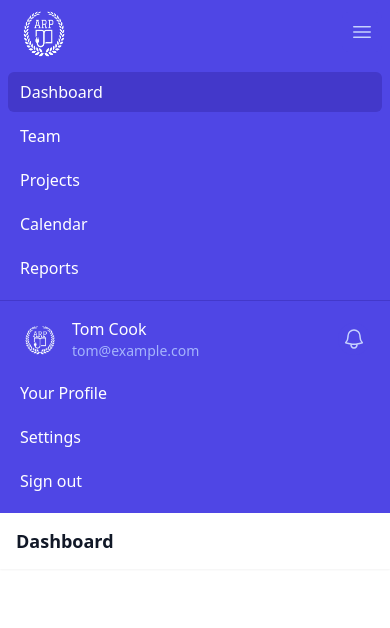
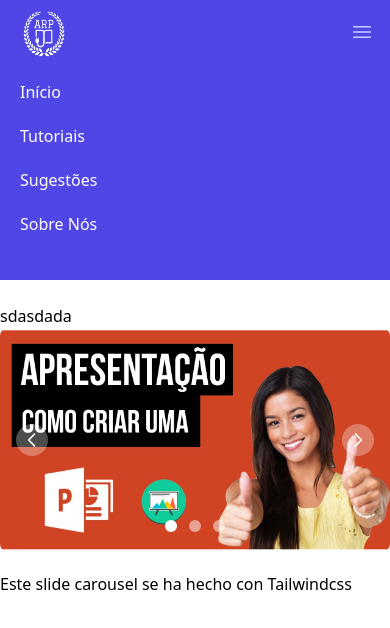
Before and after one commit to Calebeer/pi-projeto, a plain HTML site: page index.html in a window 390 px wide. Drawn offline with nearby package versions, Linux system fonts and the light colour scheme.

Commit message:
mexendo na nav-bar

```diff
--- a/index.html
+++ b/index.html
@@ -27,12 +27,13 @@
           <div class="hidden md:block">
             <div class="ml-10 flex items-baseline space-x-4">
               <!-- Current: "bg-indigo-700 text-white", Default: "text-white hover:bg-indigo-500 hover:bg-opacity-75" -->
-              <a href="#" class="bg-indigo-700 text-white rounded-md px-3 py-2 text-sm font-medium" aria-current="page">Início</a>
-              <a href="#" class="text-white hover:bg-indigo-500 hover:bg-opacity-75 rounded-md px-3 py-2 text-sm font-medium">Tutoriais</a>
+              <a href="#" class="text-white hover:bg-indigo-500 hover:bg-opacity-75 rounded-md px-3 py-2 text-sm font-medium ">Início</a>
+              <a href="#" class="text-white hover:bg-indigo-500 hover:bg-opacity-75 rounded-md px-3 py-2 text-sm font-medium ">Tutoriais</a>
               <a href="#" class="text-white hover:bg-indigo-500 hover:bg-opacity-75 rounded-md px-3 py-2 text-sm font-medium">Sugestões</a>
               <a href="#" class="text-white hover:bg-indigo-500 hover:bg-opacity-75 rounded-md px-3 py-2 text-sm font-medium">Sobre Nós</a>
             </div>
           </div>
+
         </div>
 
         <div class="-mr-2 flex md:hidden">
@@ -48,53 +49,88 @@
               <path stroke-linecap="round" stroke-linejoin="round" d="M6 18L18 6M6 6l12 12" />
             </svg>
           </button>
+
         </div>
       </div>
     </div>
+
+
 
     <!-- Mobile menu, show/hide based on menu state. -->
     <div class="md:hidden" id="mobile-menu">
       <div class="space-y-1 px-2 pb-3 pt-2 sm:px-3">
         <!-- Current: "bg-indigo-700 text-white", Default: "text-white hover:bg-indigo-500 hover:bg-opacity-75" -->
-        <a href="#" class="bg-indigo-700 text-white block rounded-md px-3 py-2 text-base font-medium" aria-current="page">Dashboard</a>
-        <a href="#" class="text-white hover:bg-indigo-500 hover:bg-opacity-75 block rounded-md px-3 py-2 text-base font-medium">Team</a>
-        <a href="#" class="text-white hover:bg-indigo-500 hover:bg-opacity-75 block rounded-md px-3 py-2 text-base font-medium">Projects</a>
-        <a href="#" class="text-white hover:bg-indigo-500 hover:bg-opacity-75 block rounded-md px-3 py-2 text-base font-medium">Calendar</a>
-        <a href="#" class="text-white hover:bg-indigo-500 hover:bg-opacity-75 block rounded-md px-3 py-2 text-base font-medium">Reports</a>
+
+        <a href="#" class="text-white hover:bg-indigo-500 hover:bg-opacity-75 block rounded-md px-3 py-2 text-base font-medium">Início</a>
+        <a href="#" class="text-white hover:bg-indigo-500 hover:bg-opacity-75 block rounded-md px-3 py-2 text-base font-medium">Tutoriais</a>
+        <a href="#" class="text-white hover:bg-indigo-500 hover:bg-opacity-75 block rounded-md px-3 py-2 text-base font-medium">Sugestões</a>
+        <a href="#" class="text-white hover:bg-indigo-500 hover:bg-opacity-75 block rounded-md px-3 py-2 text-base font-medium">Sobre Nós</a>
       </div>
-      <div class="border-t border-indigo-700 pb-3 pt-4">
-        <div class="flex items-center px-5">
-          <div class="flex-shrink-0">
-            <img class="h-10 w-10 rounded-full" src="./assents/img/WhatsApp_Image_2023-04-28_at_15.49.49-removebg-preview.png" alt="">
-          </div>
-          <div class="ml-3">
-            <div class="text-base font-medium text-white">Tom Cook</div>
-            <div class="text-sm font-medium text-indigo-300">tom@example.com</div>
-          </div>
+
+
           <button type="button" class="ml-auto flex-shrink-0 rounded-full bg-indigo-600 p-1 text-indigo-200 hover:text-white focus:outline-none focus:ring-2 focus:ring-white focus:ring-offset-2 focus:ring-offset-indigo-600">
             <span class="sr-only">View notifications</span>
-            <svg class="h-6 w-6" fill="none" viewBox="0 0 24 24" stroke-width="1.5" stroke="currentColor" aria-hidden="true">
+
               <path stroke-linecap="round" stroke-linejoin="round" d="M14.857 17.082a23.848 23.848 0 005.454-1.31A8.967 8.967 0 0118 9.75v-.7V9A6 6 0 006 9v.75a8.967 8.967 0 01-2.312 6.022c1.733.64 3.56 1.085 5.455 1.31m5.714 0a24.255 24.255 0 01-5.714 0m5.714 0a3 3 0 11-5.714 0" />
             </svg>
           </button>
         </div>
-        <div class="mt-3 space-y-1 px-2">
-          <a href="#" class="block rounded-md px-3 py-2 text-base font-medium text-white hover:bg-indigo-500 hover:bg-opacity-75">Your Profile</a>
-          <a href="#" class="block rounded-md px-3 py-2 text-base font-medium text-white hover:bg-indigo-500 hover:bg-opacity-75">Settings</a>
-          <a href="#" class="block rounded-md px-3 py-2 text-base font-medium text-white hover:bg-indigo-500 hover:bg-opacity-75">Sign out</a>
-        </div>
+
       </div>
     </div>
   </nav>
 
   <header class="bg-white shadow-sm">
-    <div class="mx-auto max-w-7xl px-4 py-4 sm:px-6 lg:px-8">
-      <h1 class="text-lg font-semibold leading-6 text-gray-900">Dashboard</h1>
-    </div>
+
   </header>
   <main>
     <div class="mx-auto max-w-7xl py-6 sm:px-6 lg:px-8">
-      <!-- Your content -->
+      <div>sdasdada</div>
+      <div class="max-w-2xl mx-auto">
+
+        <div id="default-carousel" class="relative" data-carousel="static">
+
+              <div class="overflow-hidden relative h-56 rounded-lg sm:h-64 xl:h-80 2xl:h-96">
+
+                  <div class="hidden duration-700 ease-in-out" data-carousel-item>
+                      <span class="absolute top-1/2 left-1/2 text-2xl font-semibold text-white -translate-x-1/2 -translate-y-1/2 sm:text-3xl ">Primer Slide</span>
+                      <img src="./assents/img/CriarSlide.jpeg" class="block absolute top-1/2 left-1/2 w-full -translate-x-1/2 -translate-y-1/2" alt="...">
+                  </div>
+
+                  <div class="hidden duration-700 ease-in-out" data-carousel-item>
+                      <img src="./assents/img/data-show.jpeg" class="block absolute top-1/2 left-1/2 w-full -translate-x-1/2 -translate-y-1/2" alt="...">
+                  </div>
+
+                  <div class="hidden duration-700 ease-in-out" data-carousel-item>
+                      <img src="./assents/img/word.jpeg" class="block absolute top-1/2 left-1/2 w-full -translate-x-1/2 -translate-y-1/2" alt="...">
+                  </div>
+              </div>
+
+
+              <div class="flex absolute bottom-5 left-1/2 z-30 space-x-3 -translate-x-1/2">
+                  <button type="button" class="w-3 h-3 rounded-full" aria-current="false" aria-label="Slide 1" data-carousel-slide-to="0"></button>
+                  <button type="button" class="w-3 h-3 rounded-full" aria-current="false" aria-label="Slide 2" data-carousel-slide-to="1"></button>
+                  <button type="button" class="w-3 h-3 rounded-full" aria-current="false" aria-label="Slide 3" data-carousel-slide-to="2"></button>
+              </div>
+
+              <button type="button" class="flex absolute top-0 left-0 z-30 justify-center items-center px-4 h-full cursor-pointer group focus:outline-none" data-carousel-prev>
+                  <span class="inline-flex justify-center items-center w-8 h-8 rounded-full sm:w-10 sm:h-10 bg-white/30  group-focus:ring-4 group-focus:ring-white  group-focus:outline-none">
+                      <svg class="w-5 h-5 text-white sm:w-6 sm:h-6" fill="none" stroke="currentColor" viewBox="0 0 24 24" xmlns="http://www.w3.org/2000/svg"><path stroke-linecap="round" stroke-linejoin="round" stroke-width="2" d="M15 19l-7-7 7-7"></path></svg>
+                      <span class="hidden">Anterior</span>
+                  </span>
+              </button>
+              <button type="button" class="flex absolute top-0 right-0 z-30 justify-center items-center px-4 h-full cursor-pointer group focus:outline-none" data-carousel-next>
+                  <span class="inline-flex justify-center items-center w-8 h-8 rounded-full sm:w-10 sm:h-10 bg-white/30 0 group-focus:ring-4 group-focus:ring-white  group-focus:outline-none">
+                      <svg class="w-5 h-5 text-white sm:w-6 sm:h-6" fill="none" stroke="currentColor" viewBox="0 0 24 24" xmlns="http://www.w3.org/2000/svg"><path stroke-linecap="round" stroke-linejoin="round" stroke-width="2" d="M9 5l7 7-7 7"></path></svg>
+                      <span class="hidden">Siguiente</span>
+                  </span>
+              </button>
+          </div>
+
+        <p class="mt-5">Este slide carousel se ha hecho con Tailwindcss
+        </p>
+          <script src="https://unpkg.com/flowbite@1.4.0/dist/flowbite.js"></script>
+      </div>
     </div>
   </main>
 </div>
```
Also changed, not shown: assents/img/CriarSlide.jpeg (added), assents/img/data-show.jpeg (added), assents/img/word.jpeg (added), assents/js/index.js (added).
